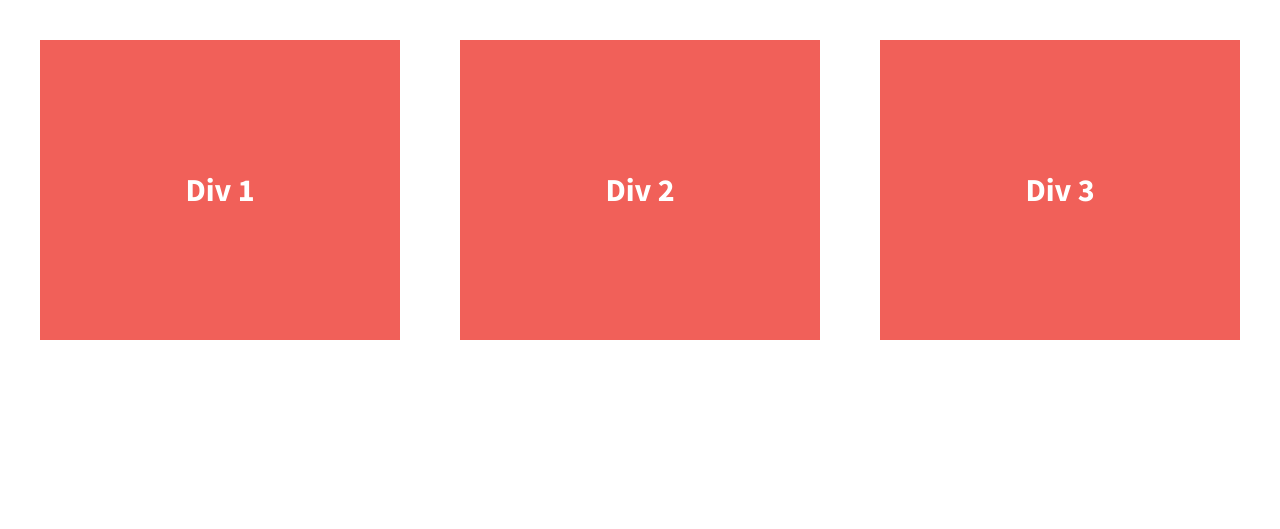
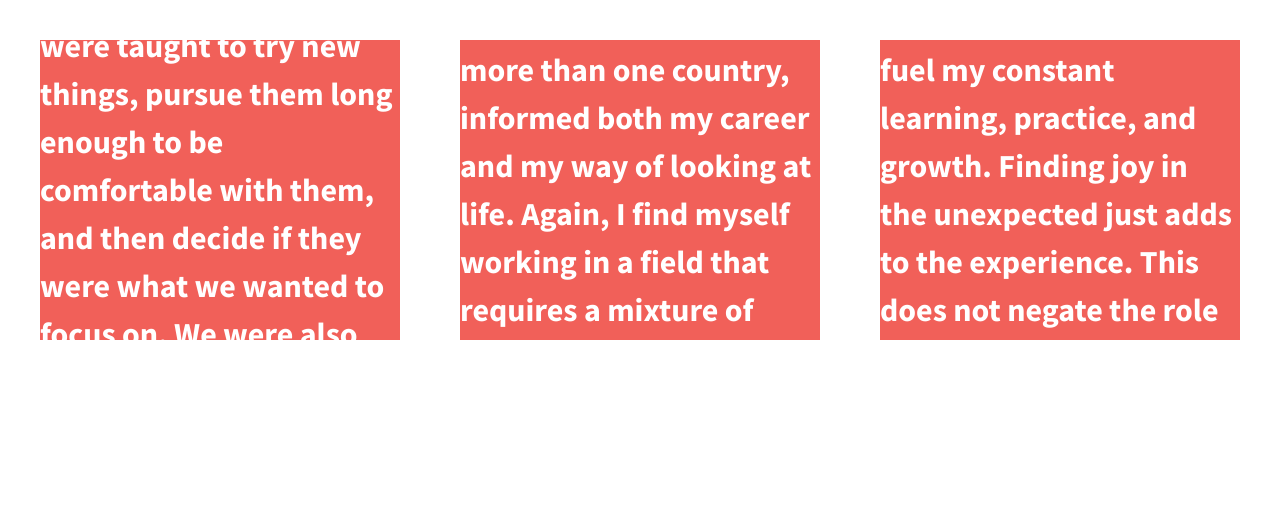
Before and after one commit to nfountain/flexbox4, a plain HTML site: page index.html in a window 1280 px wide. Drawn offline with nearby package versions, Linux system fonts and the light colour scheme.

Commit message:
Add content to divs.

```diff
--- a/index.html
+++ b/index.html
@@ -3,7 +3,7 @@
     <head>
         <meta charset="utf-8">
         <meta http-equiv="x-ua-compatible" content="ie=edge">
-        <title>Make me into a grid!</title>
+        <title>Flexbox Test</title>
         <meta name="description" content="">
         <meta name="viewport" content="width=device-width, initial-scale=1">
 
@@ -23,13 +23,19 @@
 
         <section class="wrapper">
             <div class="div-1">
-                Div 1
+                <p>
+                    I grew up with a heavy emphasis on having a "Renaissance education," which for my family was defined as being educated about many things, not just academic things. We were taught to try new things, pursue them long enough to be comfortable with them, and then decide if they were what we wanted to focus on. We were also reminded about the importance of play being mixed in with the learning, which made experimenting with new things fun and enjoyable. This resulted in learning new things well.
+                </p>
             </div>
             <div class="div-2">
-                Div 2
+                <p>
+                    Growing up with these diverse experiences and perspectives, along with holding citizenship in more than one country, informed both my career and my way of looking at life. Again, I find myself working in a field that requires a mixture of skills: Analytical and creative; theoretical, academically-informed, and practical.
+                </p>
             </div>
             <div class="div-3">
-                Div 3
+                <p>
+                    Curiosity, being adventurous, and having an innate need to explore and understand things all fuel my constant learning, practice, and growth. Finding joy in the unexpected just adds to the experience. This does not negate the role that practice lends to growth, as without practice, excellence cannot be achieved.
+                </p>
             </div>
         </section>
 
```
